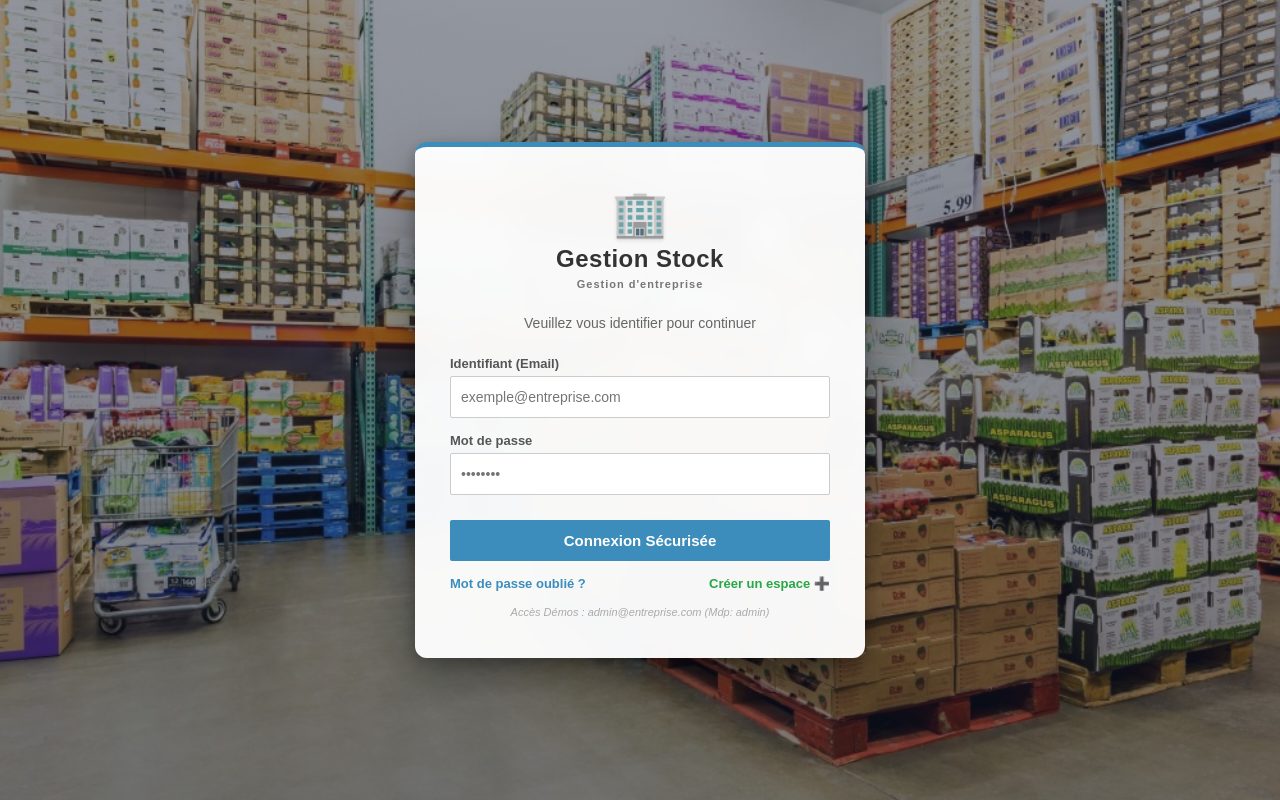
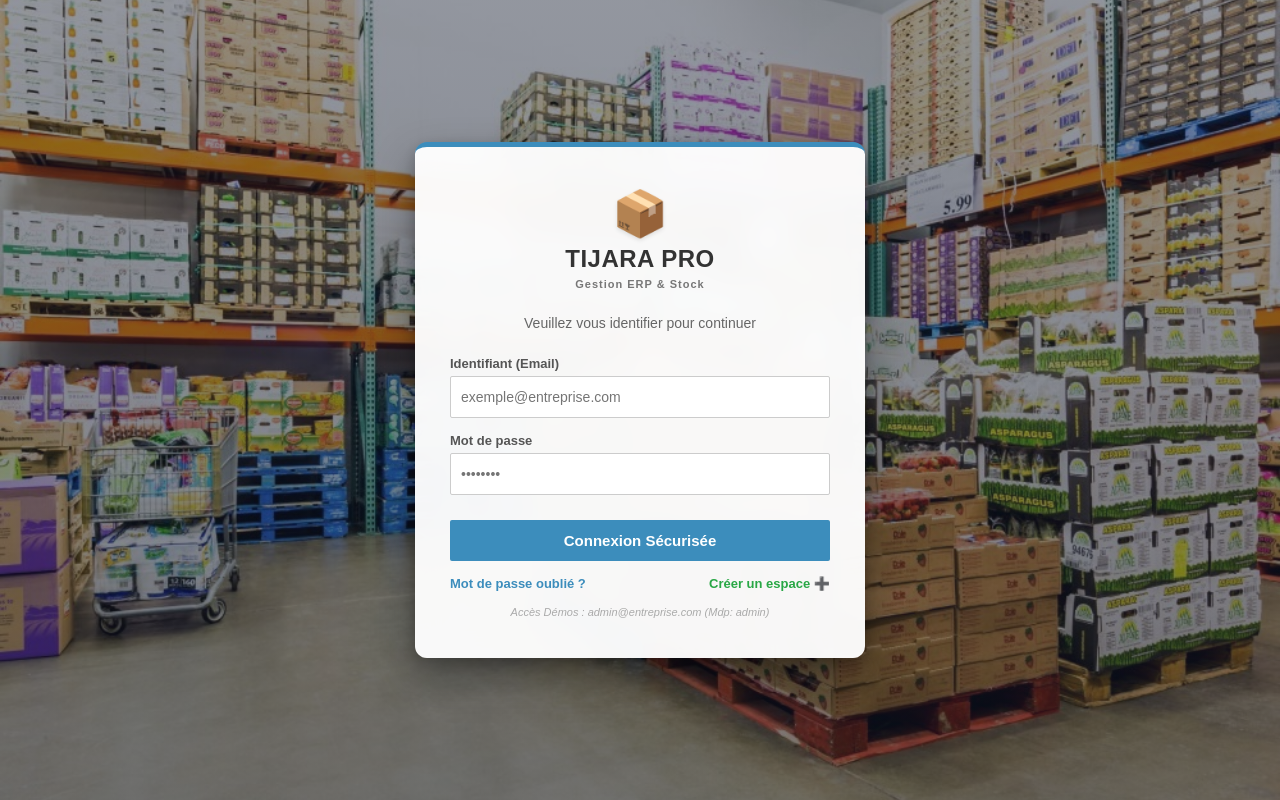
Before and after one commit to momedelkh/gestion-stock, a React (Create React App) app in the folder frontend/: page / in a window 1280 px wide. Built offline with nearby package versions, Linux system fonts and the light colour scheme; the HTML template or start-up script is replaced by a standard one.

Commit message:
chore: rename application to TIJARA PRO

```diff
--- a/frontend/public/index.html
+++ b/frontend/public/index.html
@@ -7,11 +7,11 @@
     <meta name="theme-color" content="#ffffff" />
     <meta
       name="description"
-      content="Application de gestion de stock professionnelle."
+      content="TIJARA PRO - Application professionnelle de gestion de stock et ERP."
     />
     <link rel="apple-touch-icon" href="%PUBLIC_URL%/logo192.png" />
     <link rel="manifest" href="%PUBLIC_URL%/manifest.json" />
-    <title>Gestion de Stock</title>
+    <title>TIJARA PRO - ERP & Gestion de Stock</title>
   </head>
   <body>
     <noscript>Vous devez activer JavaScript pour lancer cette application.</noscript>
--- a/frontend/src/App.js
+++ b/frontend/src/App.js
@@ -35,7 +35,7 @@ function SidebarLink({ to, icon, label, badge }) {
 function App() {
   const user = localStorage.getItem("user");
   const role = localStorage.getItem("role") || "directeur";
-  const entreprise = localStorage.getItem("entreprise") || "L'Entreprise";
+  const entreprise = localStorage.getItem("entreprise") || "TIJARA PRO";
   const [sidebarOpen, setSidebarOpen] = useState(window.innerWidth > 768);
   const lang = getCurrentLang();
 
@@ -56,7 +56,7 @@ function App() {
               <span style={{ fontSize: "32px", marginRight: "12px", textShadow: "0 2px 4px rgba(0,0,0,0.3)" }}>📦</span>
               <div style={{ display: "flex", flexDirection: "column", alignItems: "flex-start", lineHeight: "1.2", whiteSpace: "nowrap" }}>
                 <span style={{ fontSize: "15px", fontWeight: "900", letterSpacing: "0.5px", color: "#ffffff" }}>{entreprise}</span>
-                <span style={{ fontSize: "10px", fontWeight: "400", color: "#9ac0da", letterSpacing: "0.5px", marginTop: "2px" }}>{t("Gestion de stock")}</span>
+                <span style={{ fontSize: "10px", fontWeight: "400", color: "#9ac0da", letterSpacing: "0.5px", marginTop: "2px" }}>TIJARA PRO</span>
               </div>
             </div>
             <div style={sidebarUser}>
@@ -96,7 +96,7 @@ function App() {
 
             {/* Version tag */}
             <div style={{ padding: "15px", color: "#4a6070", fontSize: "10px", textAlign: "center", marginTop: "auto" }}>
-              ERP v2.1 — © 2025 Gestion Stock
+              TIJARA PRO v2.1 — © 2026 TIJARA PRO
             </div>
           </div>
 
--- a/frontend/src/pages/Login.js
+++ b/frontend/src/pages/Login.js
@@ -35,7 +35,7 @@ function Login() {
                 localStorage.setItem("user", data.email);
                 localStorage.setItem("role", data.role);
                 localStorage.setItem("canEdit", data.canEdit === true ? "true" : "false");
-                localStorage.setItem("entreprise", data.entreprise || "L'Entreprise");
+                localStorage.setItem("entreprise", data.entreprise || "TIJARA PRO");
                 navigate("/");
                 window.location.reload();
             } else {
@@ -80,9 +80,9 @@ function Login() {
             <div className="login-box" style={box}>
 
                 <div style={brandSection}>
-                    <div style={icon}>🏢</div>
-                    <h1 style={titleBold}>{isRegistering ? "Création Espace" : "Gestion Stock"}</h1>
-                    <h2 style={titleSmall}>{isRegistering ? "Enregistrer une entreprise" : "Gestion d'entreprise"}</h2>
+                    <div style={icon}>📦</div>
+                    <h1 style={titleBold}>{isRegistering ? "Création Espace" : "TIJARA PRO"}</h1>
+                    <h2 style={titleSmall}>{isRegistering ? "Enregistrer une entreprise" : "Gestion ERP & Stock"}</h2>
                 </div>
 
                 <p style={subtitle}>
```
Also changed, not shown: frontend/public/manifest.json.
